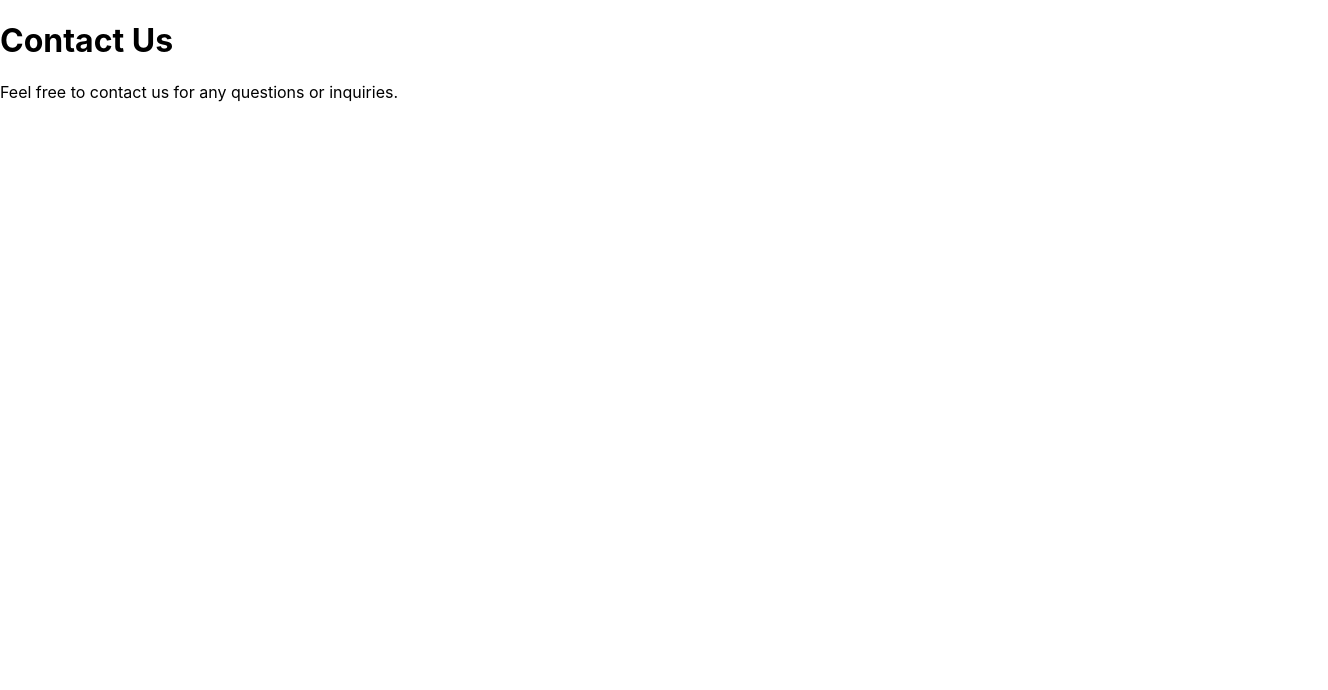
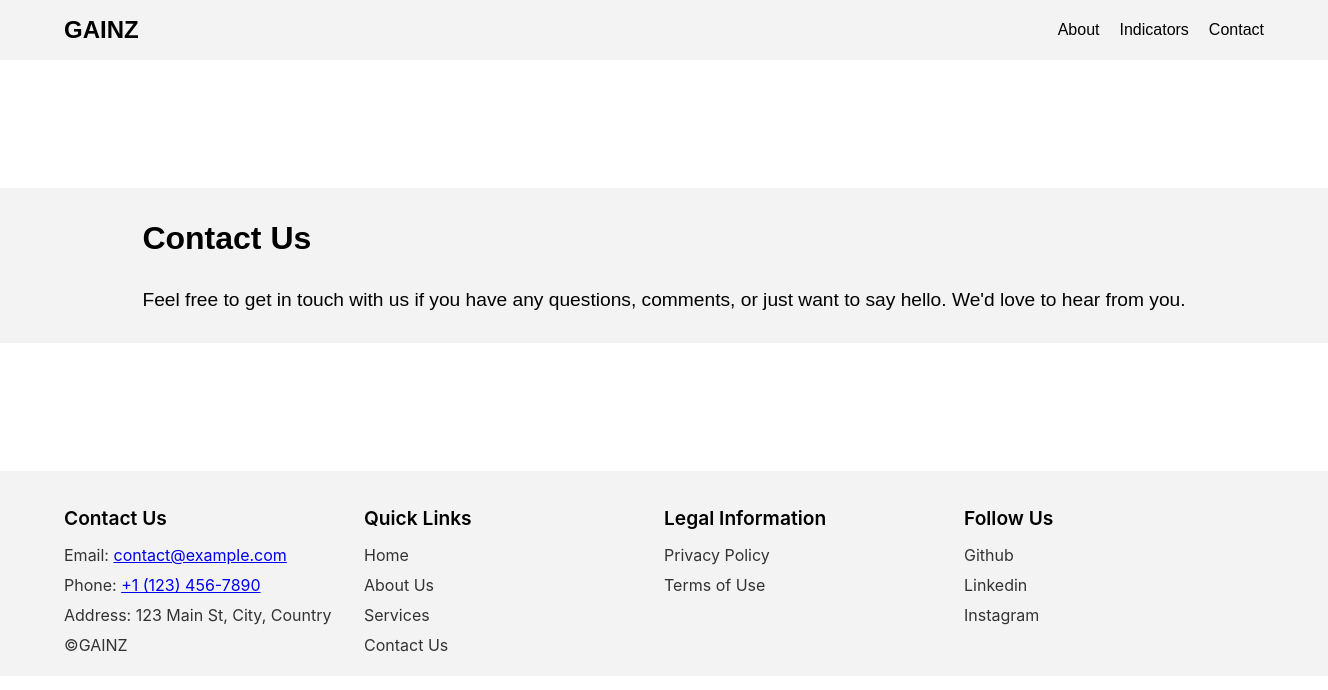
Before and after one commit to AkashSasikumar47/Gainz-Trading-Indicators, a React (Create React App) app in the folder client/: page /contact in a window 1280 px wide. Shown: the top 690 px of the page, 1328 px wide, since content can reach past the window. Built offline with nearby package versions, Linux system fonts and the light colour scheme.

Commit message:
Update Contact.js

```diff
--- a/client/src/Pages/Contact.js
+++ b/client/src/Pages/Contact.js
@@ -1,10 +1,14 @@
 import React from 'react';
+import Navbar from '../components/Home/Navbar/Navbar';
+import Footer from '../components/Home/Footer/Footer';
+import ContactUs from '../components/Contact/ContactUs/ContactUs';
 
 function Contact() {
     return (
         <div>
-            <h1>Contact Us</h1>
-            <p>Feel free to contact us for any questions or inquiries.</p>
+            <Navbar />
+            <ContactUs />
+            <Footer />
         </div>
     );
 }
```
